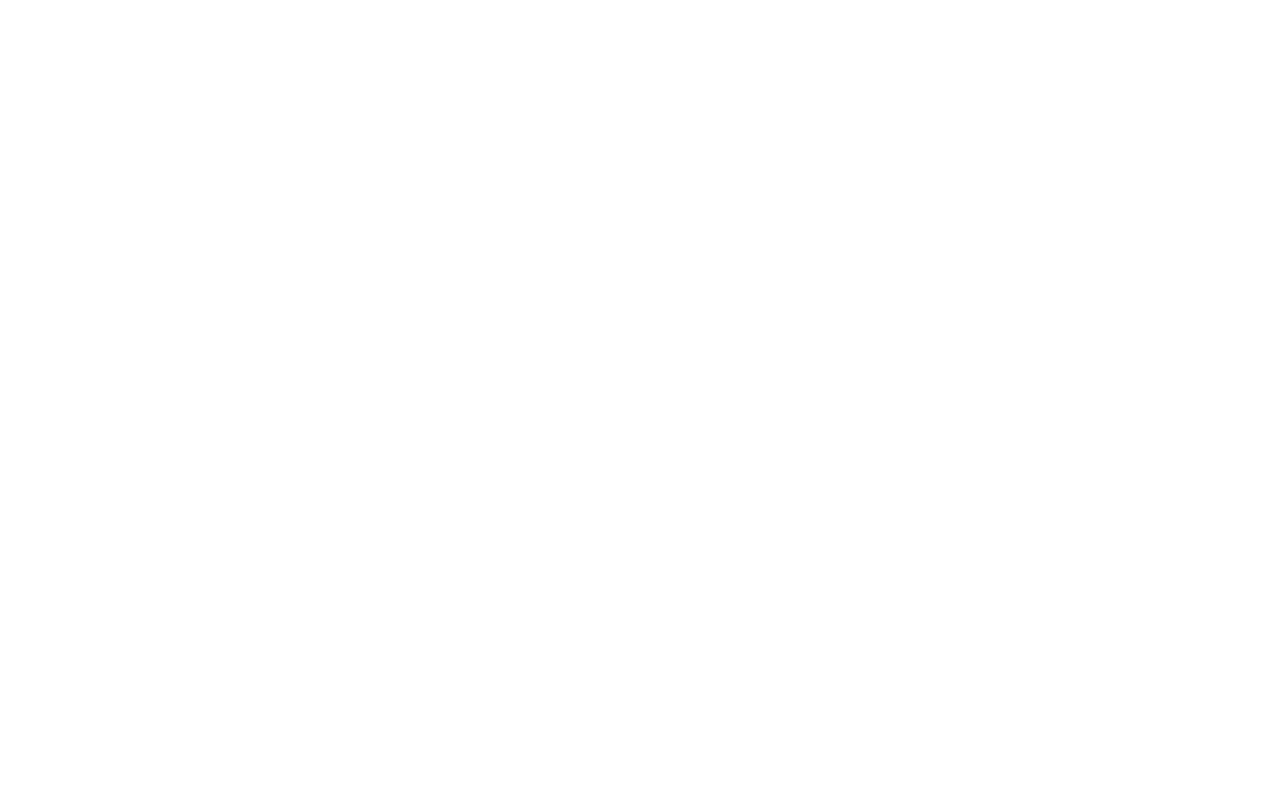
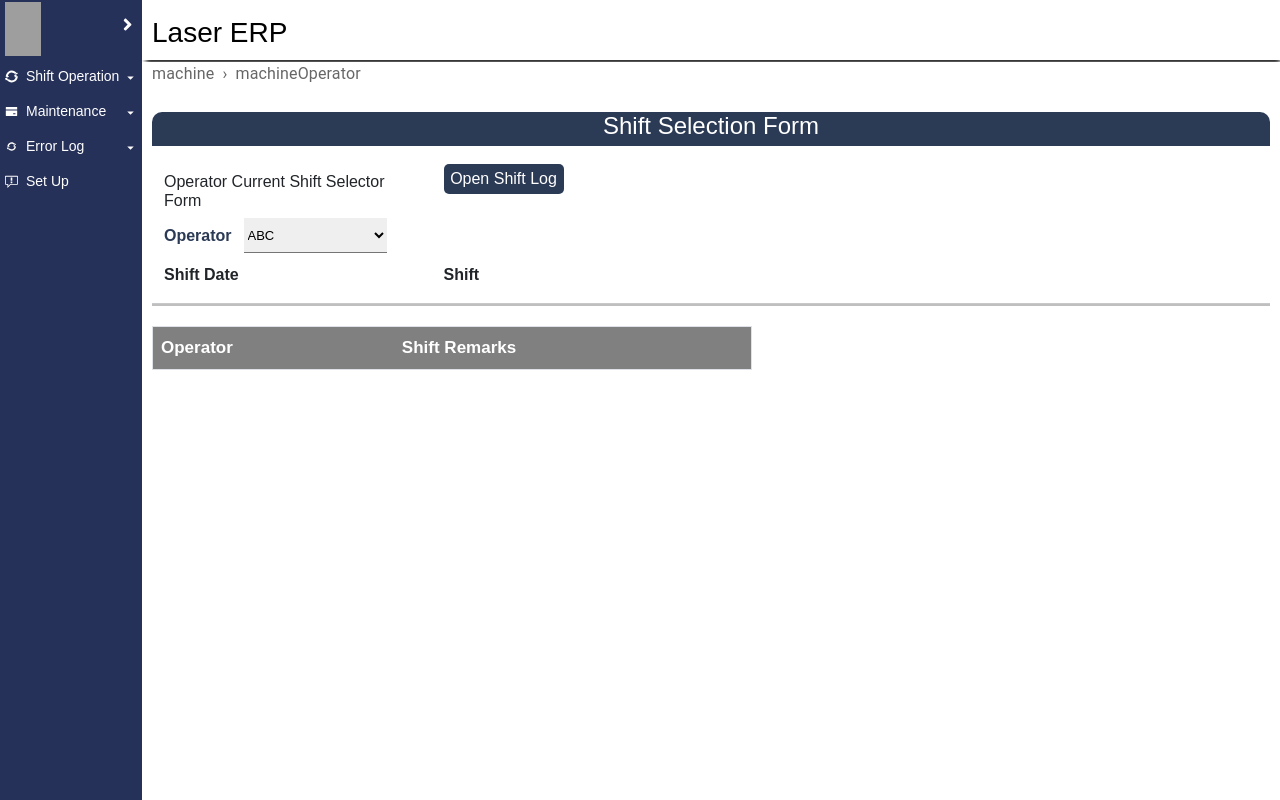
Before and after one commit to akash-ahana/magod-machine-frontend, a React (Create React App) app: page /machine/machineOperator in a window 1280 px wide. Before the commit this address had no page. Built offline with nearby package versions, Linux system fonts and the light colour scheme; grey boxes are pictures that could not be loaded; the HTML template or start-up script is replaced by a standard one.

Commit message:
Machine Operator

```diff
--- a/package.json
+++ b/package.json
@@ -13,6 +13,7 @@
     "@testing-library/user-event": "^13.5.0",
     "axios": "^1.3.4",
     "bootstrap": "^5.2.3",
+    "i": "^0.3.7",
     "install": "^0.13.0",
     "moment": "^2.29.4",
     "react": "^18.2.0",
--- a/src/App.js
+++ b/src/App.js
@@ -4,6 +4,7 @@
 import Parentroute from "./Layout/Parentroute";
 import Login from "./pages/Auth/Login";
 import Home from "./pages/Home";
+import MachineOperator from "./pages/ShiftOperation/MachineOperator";
 
 function App() {
   return (
@@ -14,6 +15,9 @@
 
         <Route element={<WithNav />}>
           <Route path="/machine" element={<Parentroute />}>
+
+          <Route path="/machine/machineOperator" element={<MachineOperator/>}/>
+
           </Route>
         </Route>
       </Routes>
--- a/src/components/SidebarData.js
+++ b/src/components/SidebarData.js
@@ -39,6 +39,7 @@
       {
         title: "Machine Operator",
         // path: "/production/setup/server",
+        path:"/machine/machineOperator",
         icon: <BsServer />,
       },
       {
--- /dev/null
+++ b/src/pages/ShiftOperation/MachineOperator.js
@@ -0,0 +1,73 @@
+import React from "react";
+import { Table } from "react-bootstrap";
+
+export default function MachineOperator() {
+  return (
+    <div>
+      <div className="col-md-12">
+        <div className="row">
+          <h4 className="title">Shift Selection Form</h4>
+        </div>
+      </div>
+      <div className="row">
+        <div style={{ marginTop: "10px" }} className="col-md-3 col-sm-12">
+          <h6 className="mt-2">Operator Current Shift Selector Form</h6>
+        </div>
+        <div className="col-md-3 col-sm-12">
+          <button
+            className="button-style  group-button"
+            style={{ width: "120px", marginTop: "10px" }}
+          >
+            Open Shift Log
+          </button>
+        </div>
+      </div>
+
+      <div className="row">
+        <div className="col-md-3 col-sm-12">
+          <label className="form-label">Operator</label>
+        </div>
+        <div
+          style={{ marginLeft: "-200px", width: "15%" }}
+          className="col-md-3 col-sm-12"
+        >
+          <select className="ip-select">
+            <option>ABC</option>
+            <option>DEF</option>
+            <option>GHI</option>
+          </select>
+        </div>
+      </div>
+
+      <div className="row">
+        <div style={{ marginTop: "10px" }} className="col-md-3 col-sm-12">
+          <b>Shift Date</b>
+        </div>
+        <div style={{ marginTop: "10px" }} className="col-md-3 col-sm-12">
+          <b>Shift</b>
+        </div>
+      </div>
+
+      <hr
+        style={{
+          backgroundColor: "black",
+          height: "3px",
+        }}
+      />
+
+<div style={{height:"400px",width:"600px",overflowY: "scroll",overflowX: "scroll",marginTop:"20px"}}>
+           <Table striped className="table-data border" style={{border:"1px"}}>
+                <thead className="tableHeaderBGColor">
+                <tr>
+                        <th>Operator</th>
+                        <th>Shift Remarks</th>
+
+                </tr>
+                </thead>
+                 <tbody className='tablebody'>
+                  </tbody>
+          </Table>
+         </div>
+    </div>
+  );
+}
```
Also changed, not shown: 1 other file (tests, documents, lock files or other folders).
